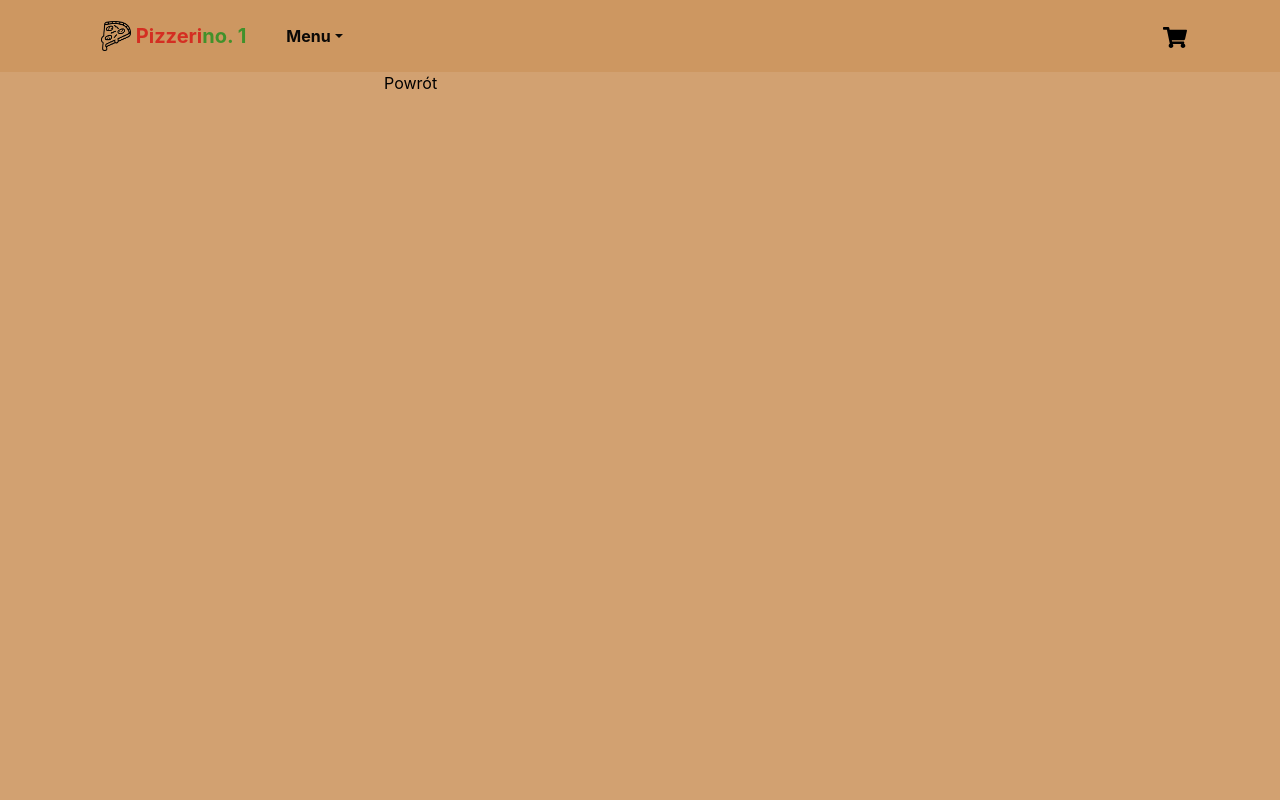
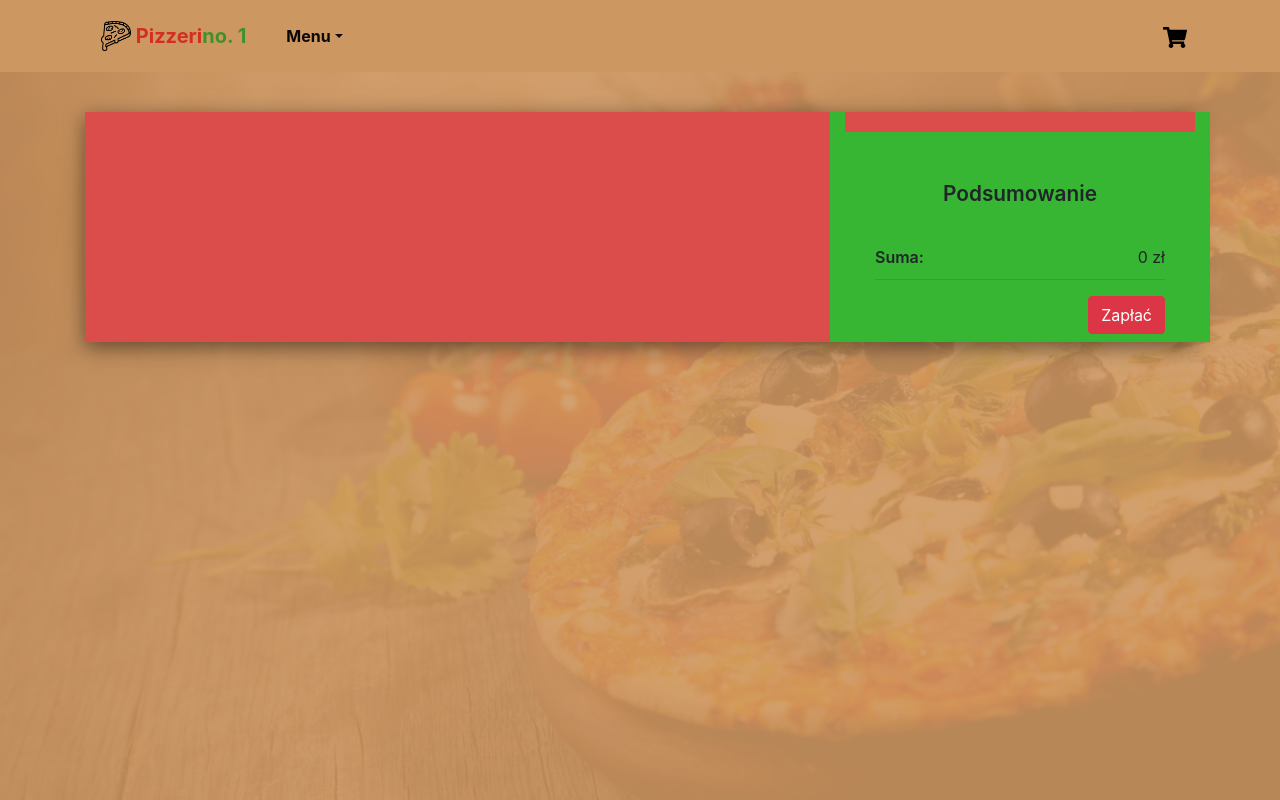
Before and after one commit to dilejt/pizzeria, a React (Create React App) app: page /cart in a window 1280 px wide. Built offline with nearby package versions, Linux system fonts and the light colour scheme.

Commit message:
Wrong quant

```diff
--- a/src/Cart.js
+++ b/src/Cart.js
@@ -1,27 +1,119 @@
-import React from 'react'
+import React, { useState } from 'react'
 import styles from './Cart.module.scss'
 import { Link } from 'react-router-dom'
+import { Container, Row, Col, Image, Button } from 'react-bootstrap';
+import extras from './extras'
 
 const Cart = ({ cart }) => {
 
-    const cartList = cart.map(item => {
-        return (
-            <h3 key={item.id} className={styles.component}>
-                <p> {item.name} </p>
-                <p className={styles.price}> {item.price} zł </p>
-            </h3>
-        )
-    })
+    document.body.style.backgroundImage = "url('/imgs/backgroud.jpg')";
 
-    let price = 0;
-    cart.forEach(item => { price += item.price })
+    let itemPrice = 0
+    let extrasPrice = 0
+    let summaryPrice = 0
+    let priceArray = []
+
+    const [quantity, setQuantity] = useState(0);
+    const [idKey, setIdKey] = useState(0);
+
+    const calcPrice = () => {
+        priceArray = []
+        cart.map((item,key) => {
+            if(item[1]==null) item[1]=1 // if size of pizza not selected choose second option
+            item[2].map((id)=> {
+                extrasPrice += (extrasPrice + extras[id-1].price)
+            })
+            if(idKey==key){
+                if(quantity<=0) setQuantity(1)
+                itemPrice = (item[0].price[item[1]] + extrasPrice) * quantity
+            }else{
+                itemPrice = (item[0].price[item[1]] + extrasPrice)
+            }
+            summaryPrice = summaryPrice + itemPrice
+            priceArray.push(itemPrice)
+            console.log(priceArray)
+            extrasPrice = 0
+            itemPrice = 0
+        })
+    }
+
+    const updateQuantity = (val,key) => {
+        setQuantity(val)
+        setIdKey(key)
+        summaryPrice = 0
+        calcPrice()
+    };
+
+    calcPrice()
+
+    const showSize = (id) => {
+        switch (id){
+            case 0: return '22cm'
+            case 1: return '32cm'
+            case 2: return '45cm'
+            case 3: return '70cm'
+            default: return ''
+        }
+    }
 
     return (
-        <div className={styles.cartList}>
-            <p className={styles.cartPrice}> Cena w koszyku: {price} zł</p>
-            <Link to='/'> Powrót </Link>
-            {cartList}
-        </div>
+        <Container className={styles.container}>
+            <div className={styles.content}>
+                <Row>
+                    <Col md={12} lg={8}>
+                        {cart.map((item,key) => (
+                        <div className={styles.product} key={key}>
+                            <Row>
+                                <Col md={3}>
+                                    <Image fluid src={item[0].img} className="ml-md-3 mt-md-3" />
+                                </Col>
+                                <Col md={8}>
+                                    <div className={styles.info}>
+                                        <Row>
+                                            <Col md={5} className="pl-xl-5">
+                                                <h4 className="d-inline">
+                                                    <Link className="font-weight-bold d-block pt-3 pt-md-0" to={`/details/${item[0].id}`}>{item[0].name}</Link>
+                                                </h4>
+                                                <h5 className="font-italic">{showSize(item[1])}</h5>
+                                                <div className={styles.productInfo}>
+                                                    {item[0].ingredients.map((name,key)=> (
+                                                        <div key={key}>{name}</div>
+                                                    ))}
+                                                </div>
+                                                <hr />
+                                                <div className={styles.productInfo}>
+                                                    {item[2].map((id,key)=> (
+                                                        <div key={key}>{extras[id-1].name}{' '}{extras[id-1].price}{' zł'}</div>
+                                                    ))}
+                                                </div>
+                                            </Col>
+                                            <Col md={4} className="text-md-center mt-5">
+                                                <label htmlFor="quantity">Ilość:</label><br />
+                                                <input id={"quantity"+key} type="number" placeholder="1" min="1" max="99" className="w-50 text-md-center pl-2 pr-2 pt-1 pb-1" onChange={e => updateQuantity(e.target.value,key)}/>
+                                            </Col>
+                                            <Col md={3} className={styles.price}>
+                                                <span>{priceArray[key]}{' zł'}</span>
+                                            </Col>
+                                        </Row>
+                                    </div>
+                                </Col>
+                            </Row>
+                        </div>
+                        ))}
+                    </Col>
+                    <Col md={12} lg={4} className={styles.productContainer}>
+                        <div className={styles.summary}>
+                            <h3>Podsumowanie</h3>
+                            <div className={styles.summaryItem}>
+                                <span className={styles.text}>Suma:</span>
+                                <span className={styles.price}>{summaryPrice}{' zł'}</span>
+                            </div>
+                            <Button variant="danger" className="mt-3 mb-2 float-right">Zapłać</Button>
+                        </div>
+                    </Col>
+                </Row>
+            </div>
+        </Container>
     )
 }
 
--- a/src/Cart.module.scss
+++ b/src/Cart.module.scss
@@ -1,22 +1,78 @@
-.cartList {
-    margin: 20px auto;
-    width: 40%;
+.container{
+    a:hover{
+        color: initial !important;
+    }
+    margin-top: 7rem!important;
+    & .content{
+        box-shadow: 0px 5px 20px rgba(0, 0, 0, 0.5);
+        background-color: #da4d4a;
+        & .productContainer{
+            background-color: #36b632;
+        }
+    }
+    & .product{
+        margin-bottom: 20px;
+        padding-bottom: 20px;
+        & .info{
+            padding-top: 0px;
+            text-align: center;
+            & input[type="number"]{
+                border: 0;
+                outline: 0;
+                border-radius: 5em;
+                box-sizing: border-box;
+            }
+            & .productInfo{
+                font-size: 14px;
+                margin-top: 15px;
+            }
+            & .price{
+                margin-top: 15px;
+                font-weight: bold;
+                font-size: 22px;
+            }
+        }
+    }
+    & .summary{
+        border-top: 20px solid #da4d4a;
+        background-color: #36b632;
+        padding: 30px;
+        & h3{
+            text-align: center;
+            font-size: 1.3em;
+            font-weight: 600;
+            padding-top: 20px;
+            padding-bottom: 20px;
+        }
+        & .summaryItem{
+            padding-bottom: 10px;
+            padding-top: 10px;
+            border-bottom: 1px solid rgba(0, 0, 0, 0.1);
+            & .text{
+                font-size: 1em;
+                font-weight: 600;
+            }
+            & .price{
+                font-size: 1em;
+                float: right;
+            }
+        }
+    }
 }
-
-.component {
-    padding: 30px;
-    margin: 10px;
-    background-color: #999;
-    color: white;
-    display: flex;
-    font-family: arial;
+@media (min-width: 768px) {
+	.container {
+        .product{
+            padding-top: 20px;
+            & .info {
+                padding-top: 25px;
+                text-align: left;
+                & .price {
+                    margin-top: 3rem !important;
+                    font-weight: bold;
+                    font-size: 22px;
+                    top: 17px;
+                }
+            }
+        }
+    }
 }
-
-.price {
-    margin-left: auto;
-}
-
-.cartPrice {
-    font-family: arial;
-    font-size: 23px;
-}
--- a/src/ProductDetails.js
+++ b/src/ProductDetails.js
@@ -51,7 +51,6 @@ const ProductDetails = ({ match, addToCart }) => {
                     </Col>
                     <Col xs={12}>
                         <hr />
-                        <h2>Podsumowanie:</h2>
                         <h4>Cena:</h4>
                         <Button variant="danger" className="mt-3" onClick={() => addToCart(product.id,size,checkedSpices)}>Dodaj do koszyka</Button>
                     </Col>
--- a/src/extras.js
+++ b/src/extras.js
@@ -13,25 +13,25 @@ const extras = [
     },
     {
         id: 3,
-        name: 'garlic',
+        name: 'sos czosnkowy',
         price: 1,
         img: '/imgs/garlic.png'
     },
     {
         id: 4,
-        name: 'mushrooms',
+        name: 'pieczarki',
         price: 2,
         img: '/imgs/mushrooms.png'
     },
     {
         id: 5,
-        name: 'olives',
+        name: 'oliwki',
         price: 4,
         img: '/imgs/olives.png'
     },
     {
         id: 6,
-        name: 'hot',
+        name: 'ostry sos',
         price: 2,
         img: '/imgs/hot.png'
     }
```
Also changed, not shown: src/App.js (+5 -5 lines).
